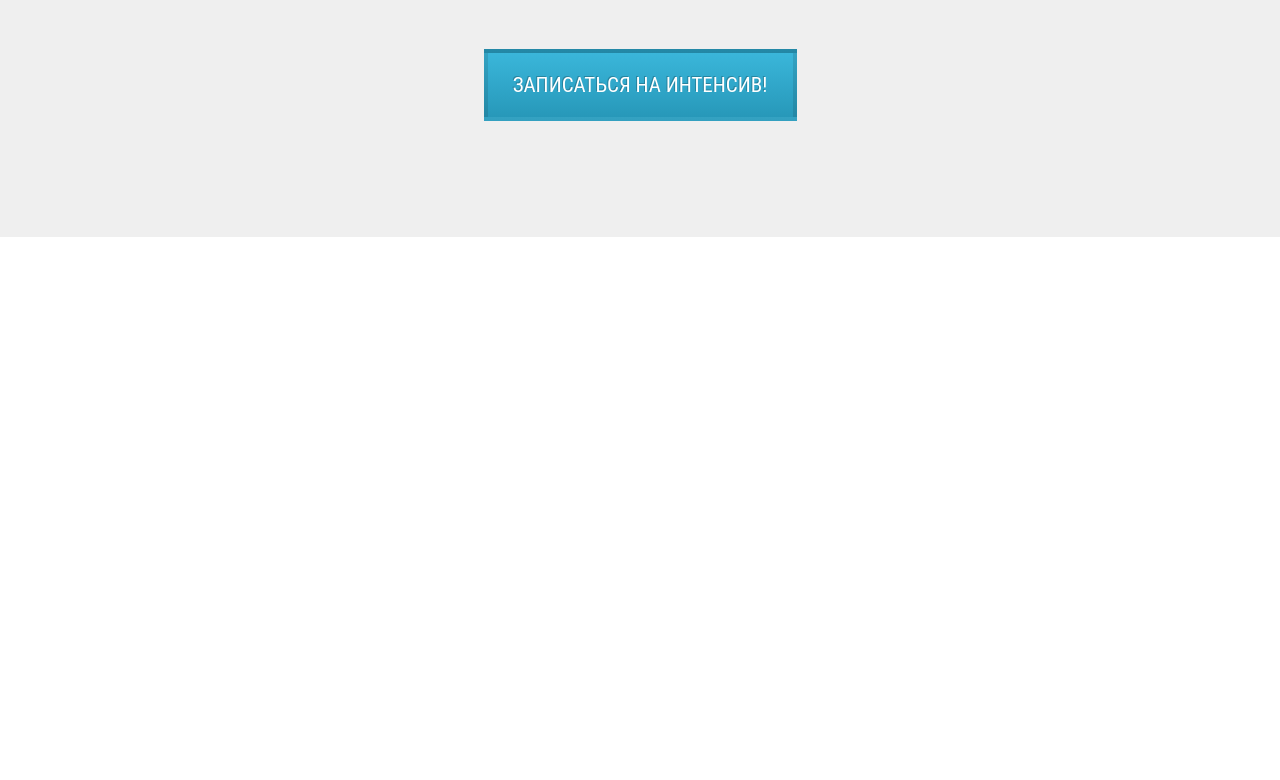
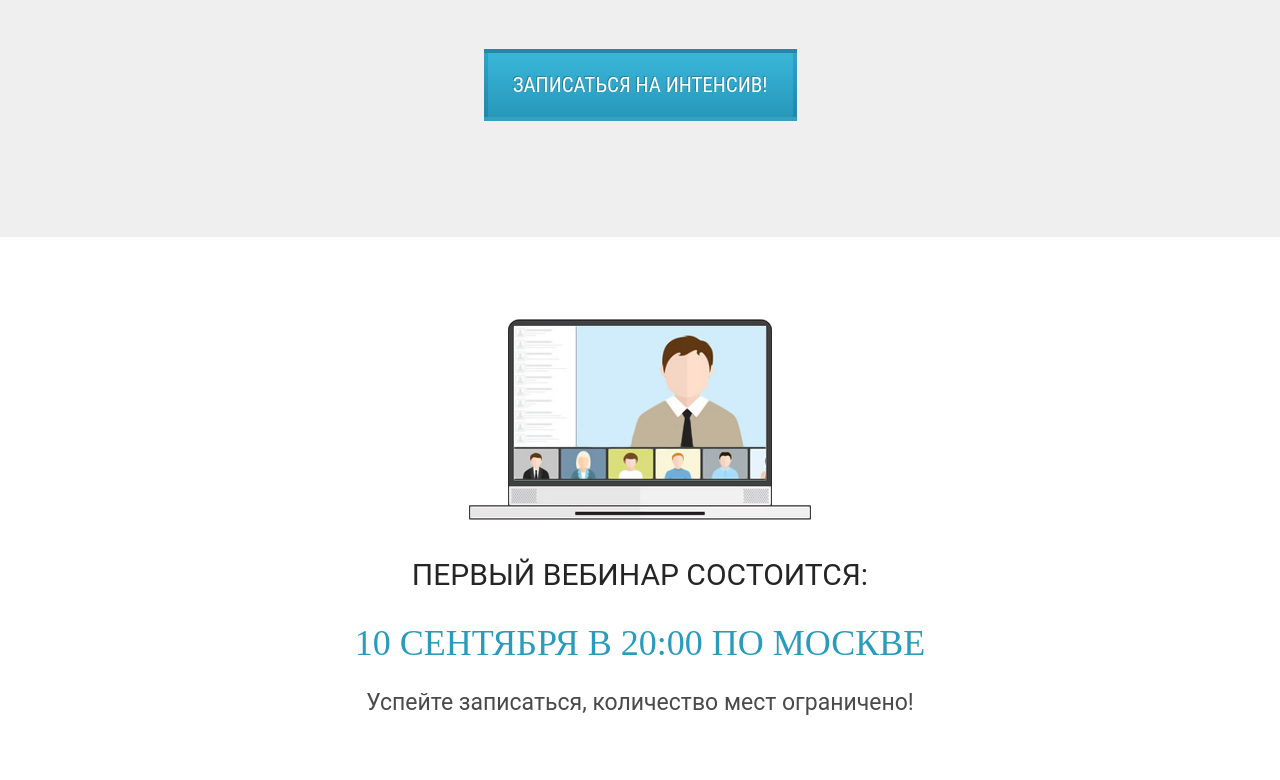
Before and after one commit to BelikovAV/SomeFrontendProjects, a plain HTML site: page Project_1/src/index.html in a window 1280 px wide. Shown: the part 2963-3743 px from the top of the page. Before the commit the page ends 3200 px from the top, so only its background shows below. Drawn offline with Linux system fonts and the light colour scheme.

Commit message:
Section 6

```diff
--- a/Project_1/src/css/style.css
+++ b/Project_1/src/css/style.css
@@ -294,3 +294,44 @@ h2.title {
     text-transform: uppercase;
     cursor: pointer;
 }
+
+/* Section 6 */
+
+.first_webinar {
+    min-height: 515px;
+    padding: 82px 0 64px 0;
+}
+
+.first_webinar .first_webinar_img {
+    display: block;
+    margin: 0 auto;
+}
+
+.first_webinar .first_webinar_will {
+    margin-top: 37px;
+    color: #252525;
+    font-family: Roboto;
+    font-size: 30px;
+    font-weight: 400;
+    text-transform: uppercase;
+    text-align: center;
+}
+
+.first_webinar .first_webinar_time {
+    margin-top: 30px;
+    color: #299cbd;
+    font-family: "Roboto - Black";
+    font-size: 36px;
+    font-weight: 400;
+    text-transform: uppercase;
+    text-align: center;
+}
+
+.first_webinar .first_webinar_sign {
+    margin-top: 25px;
+    color: #4a4a4a;
+    font-family: Roboto;
+    font-size: 23px;
+    font-weight: 400;
+    text-align: center;
+}
--- a/Project_1/src/index.html
+++ b/Project_1/src/index.html
@@ -129,5 +129,14 @@
         </div>
     </section>
 
+    <section class="first_webinar">
+        <div class="container">
+            <img src="img/first.png" alt="first" class="first_webinar_img">
+            <div class="first_webinar_will">Первый вебинар состоится:</div>
+            <div class="first_webinar_time">10 сентября в 20:00 по Москве</div>
+            <div class="first_webinar_sign">Успейте записаться, количество мест ограничено!</div>
+        </div>
+    </section>
+
 </body>
 </html>
```
